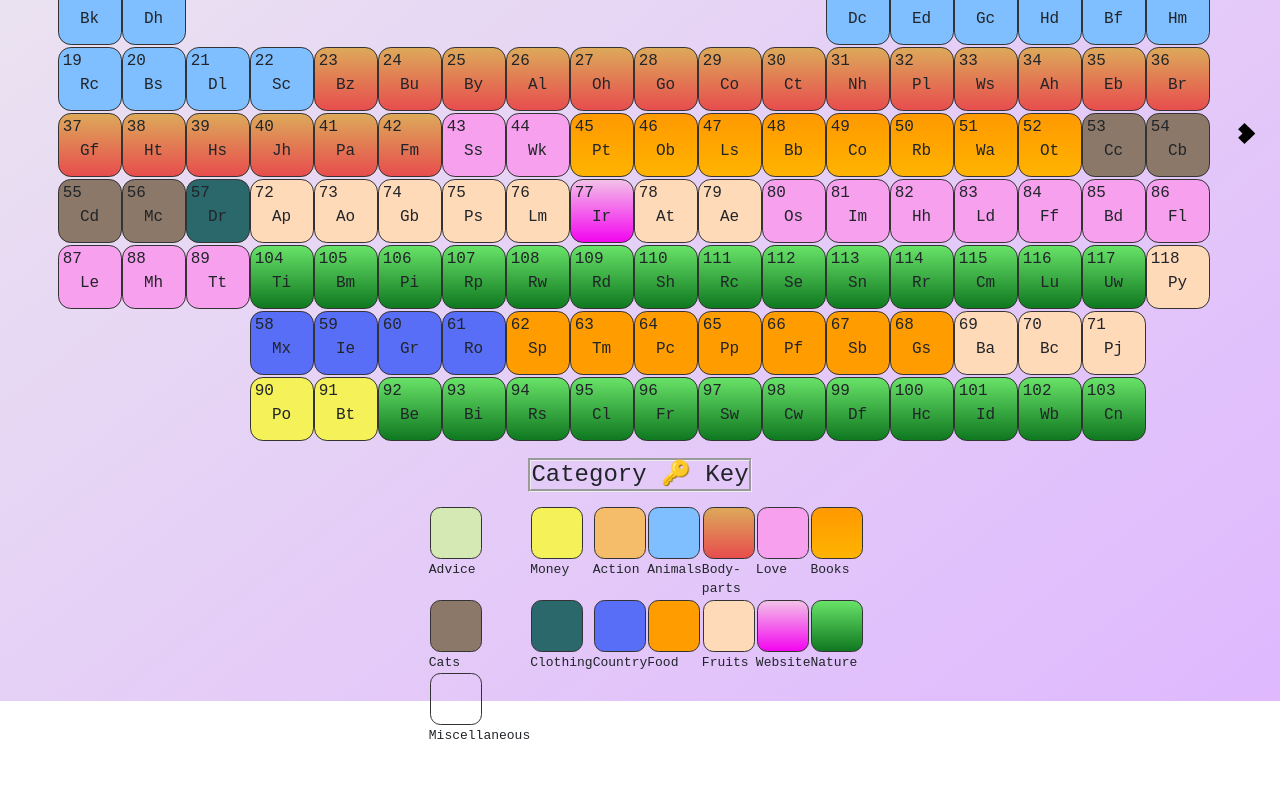
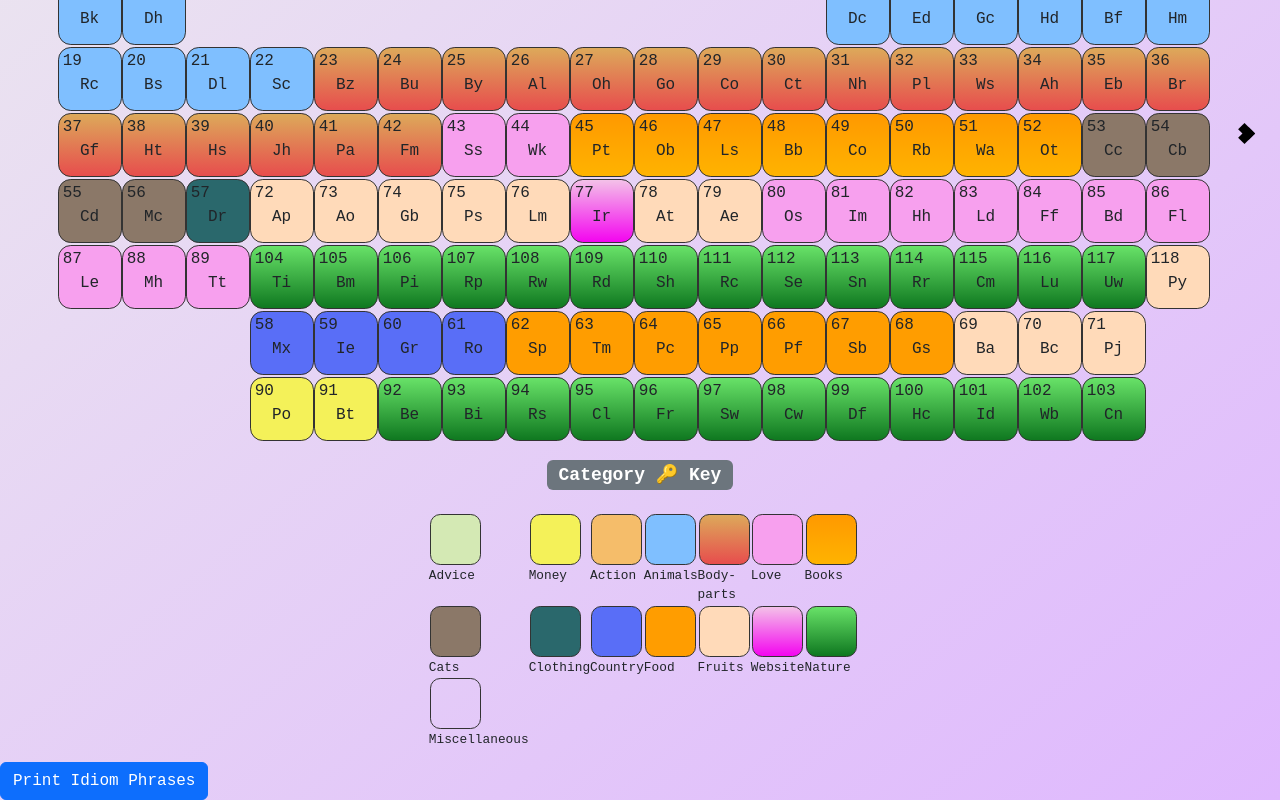
Before and after one commit to cakejune/Iridiom-Front-End, a React (Create React App) app: page / in a window 1280 px wide. Shown: the part 292-1092 px from the top of the page. Before the commit the page ends 1038 px from the top, so only its background shows below. Built offline with nearby package versions, Linux system fonts and the light colour scheme.

Commit message:
fixed spacing on bottom. Deleted unused assets. Category Key Edits

```diff
--- a/src/Navbar Elements/SpecialThanks.js
+++ b/src/Navbar Elements/SpecialThanks.js
@@ -1,6 +1,13 @@
+import { Button } from "react-bootstrap";
 import SpecialPeople from "./SpecialPeople"
 
 export default function SpecialThanks(){
+
+    const returnToHomePage = () => {
+        window.location.href = "/";
+
+    }
+
 
     return (
         <div className="specialThanksContainer">
@@ -13,6 +20,9 @@ export default function SpecialThanks(){
                 <SpecialPeople personName={"Michael"} nameAbbr={"Mi"} nameNumber={"36"} description="Someone who gets more joy out of other people learning than himself. Does anyone know his real age by the way?"/>
                 <SpecialPeople personName={"Grant"} nameAbbr={"Gr"} nameNumber={"1"} description="A digital being who acts as a catalyst for growth."/>
             </div>
+            <div className="specialThanksPeople">
+                <Button onClick={returnToHomePage} style={{display: "flex"}}>Return to Home Page</Button>
+            </div>
         </div>
     )
 }
--- a/src/components/App.css
+++ b/src/components/App.css
@@ -518,21 +518,17 @@ td {
 .idiomkey {
   background-color: inherit;
   display: grid;
-  height: 13em;
-  margin: 2% auto;
+  margin: 1% auto;
   grid-template-columns: repeat(7, 1fr);
   width: 33%;
-  font-size: small;
+  font-size: 0.8em;
 }
-.idiomKeyTitle {
-  margin-bottom: -0.5em;
-  border-style: groove;
-}
+
 .idiomKeyContainer {
   display: grid;
   justify-items: center;
   margin-top: 1em;
-  margin-bottom: -5em;
+
 }
 
 /*MODALS*/
--- a/src/components/App.js
+++ b/src/components/App.js
@@ -1,7 +1,6 @@
-import React, { useEffect, useState } from "react";
+import React, { useState } from "react";
 import "./App.css";
 import Navbar from "../Navbar Elements/Navbar";
-import SearchResults from "./SearchResults/SearchResults";
 import TableGrid from "./TableF/TableGrid";
 import { Route, Routes } from "react-router-dom";
 import SpecialThanks from "../Navbar Elements/SpecialThanks";
@@ -9,6 +8,7 @@ import IdiomCategoryKey from "./TableF/IdiomCategoryKey";
 import EditIdiom from "./EditIdiom";
 import SearchBar from "./SearchBar";
 import data from "./idioms.json";
+import { Button } from "react-bootstrap";
 
 function App() {
   const elements = data.idioms;
@@ -39,6 +39,13 @@ function App() {
   //   setElements([...elements, data]);
   // }
 
+
+  function printIdiomPhrases(idioms){
+    const phrases = idioms.map((idiom)=>{
+      return idiom.phrase;
+    })
+    console.log(phrases);
+  }
   function filterElementsByTags(tagsInEquationArray) {
     //tagsInEquationArray = ['informal', 'here']
     const filteredElements = elements.filter((el) => {
@@ -78,12 +85,12 @@ function App() {
       <Navbar/>
       <Routes>
         <Route
-
           path="/"
           element={[
             <SearchBar renderSearchResults={renderSearchResults} elements={elements} key={0}/>,
             <TableGrid searchResults={searchResults} elements={elements} key={1}/>,
             <IdiomCategoryKey key={9} categories={categories} setCategory={setCategorySearch}/>,
+            <Button onClick={()=>{printIdiomPhrases(elements)}}>Print Idiom Phrases</Button>
           ]}
         ></Route>
         <Route path="/edit/:id" element={<EditIdiom key={5} />}></Route>
--- a/src/components/SearchResults/SearchResults.js
+++ /dev/null
@@ -1,27 +0,0 @@
-import React from "react";
-import Cell from "../TableF/Cell";
-import ElementModal from "../TableF/ElementModal";
-
-
-export default function SearchResults({matchedElementsWithTags}){
-
-
-
-    return (
-        <div className="SearchResults">
-            <h1 className="searchResultsTitle">Search Results</h1>
-            {matchedElementsWithTags.map((elementWithTags)=>{
-
-            return (
-            <Cell element={elementWithTags} key={elementWithTags.id} handleClick={null}/>
-            )
-            })}
-        </div>
-    )
-}
-
-function SearchedIdiom({elementWithTags}){
-    return(
-        <div className="elementTag" key={elementWithTags.id}>{elementWithTags.abbr}</div>
-    )
-}
--- a/src/components/TableF/IdiomCategoryKey.js
+++ b/src/components/TableF/IdiomCategoryKey.js
@@ -1,5 +1,6 @@
 import React, { useEffect } from "react";
 import { useState } from "react";
+import { Badge } from "react-bootstrap";
 
 export default function IdiomCategoryKey({setCategory, categories}) {
   const [selectedCategory, setSelectedCategory] = useState(null);
@@ -49,7 +50,8 @@ export default function IdiomCategoryKey({setCategory, categories}) {
 
   return (
     <div className="idiomKeyContainer">
-         <h4 className="idiomKeyTitle">Category 🔑 Key</h4>
+         <h4><Badge className="badgeTag" bg="secondary" key={123124}>Category 🔑 Key</Badge></h4>
+
     <div className="idiomkey">
        {categories.map((category) => {
           return (
--- a/src/components/TableF/TableGrid.js
+++ b/src/components/TableF/TableGrid.js
@@ -3,7 +3,6 @@ import React, { useState, useEffect } from "react";
 import Cell from "./Cell";
 import ElementModal from "./ElementModal";
 import { Button, Spinner } from "react-bootstrap";
-import SearchResults from "../SearchResults/SearchResults";
 import IdiomCategoryKey from "./IdiomCategoryKey";
 //import constants from constants.js
 import {first_page, second_page, third_page} from "../../constants.js"
```
